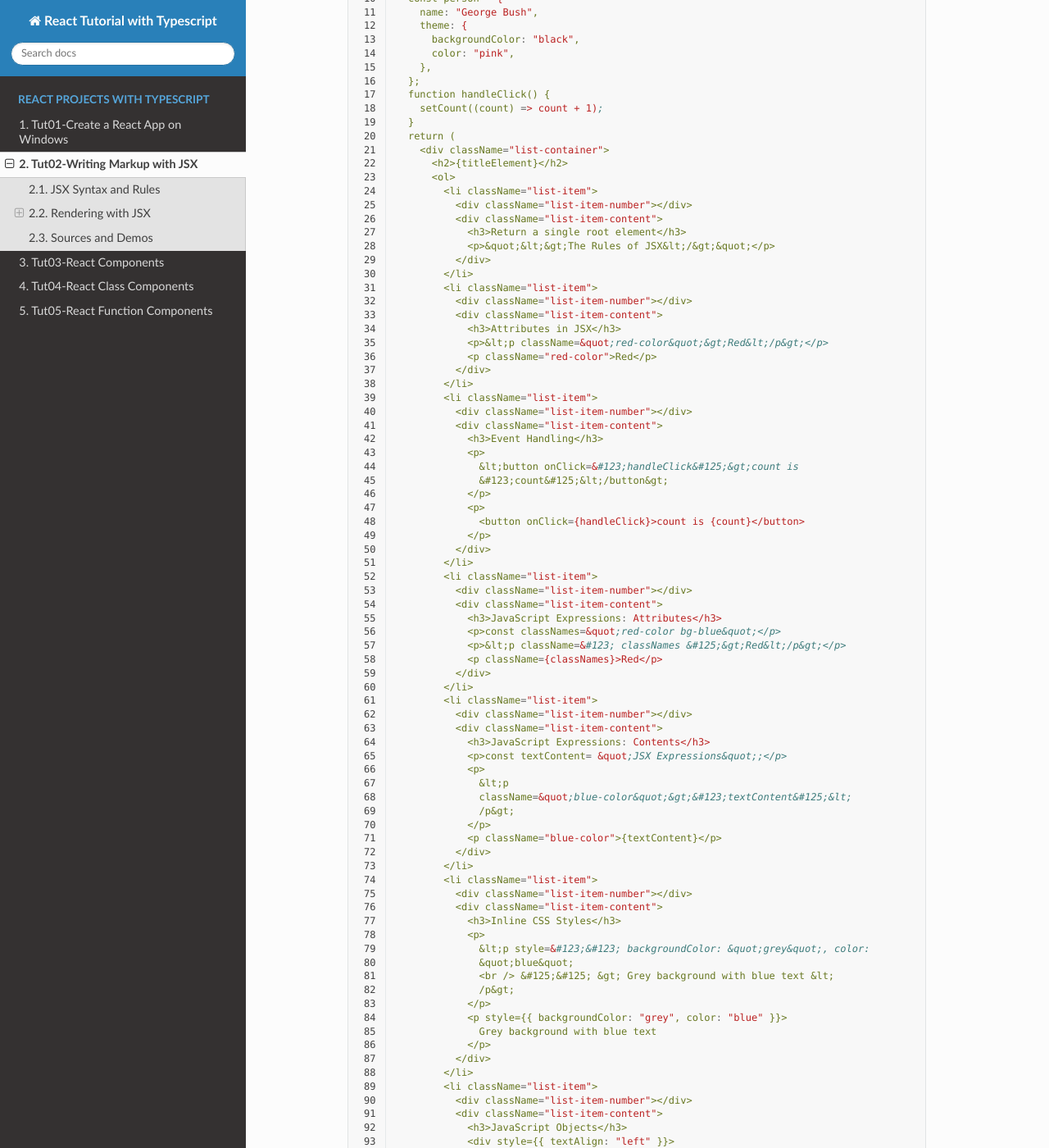
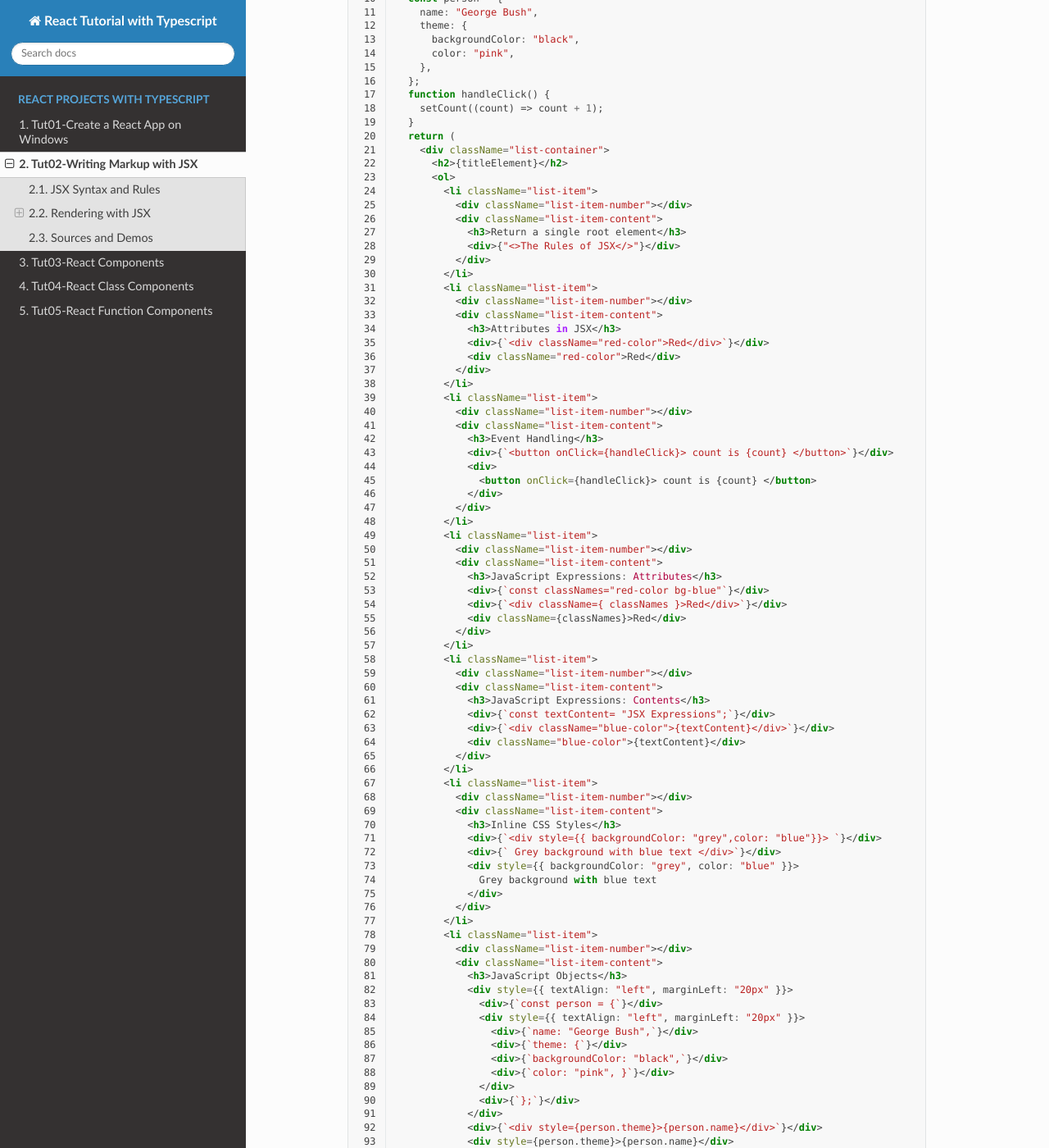
Before and after one commit to david-ggs-230/react-projects-docs, a Sphinx documentation site: the page built from docs/react-app-ts/tut02-writing-markup-with-jsx.rst, in a window 1280 px wide and 1400 px high, scrolled down 5104 px. Shown: the whole window at 82% size. Built offline with Sphinx 7.4.7 and the Read the Docs theme 3.1.0, drawn with Linux system fonts in a browser that asks for light colours; some of the changed text lies outside the part shown.

Commit message:
Add files via upload

```diff
--- a/docs/react-app-ts/tut02-writing-markup-with-jsx.rst
+++ b/docs/react-app-ts/tut02-writing-markup-with-jsx.rst
@@ -267,7 +267,7 @@ Create Project Contents
 
     - Edit the src/App.tsx file with the following contents
 
-        .. code-block:: cfg
+        .. code-block:: tsx
           :caption: src/App.tsx
           :linenos:
 
@@ -298,89 +298,72 @@ Create Project Contents
                     <div className="list-item-number"></div>
                     <div className="list-item-content">
                       <h3>Return a single root element</h3>
-                      <p>&quot;&lt;&gt;The Rules of JSX&lt;/&gt;&quot;</p>
+                      <div>{"<>The Rules of JSX</>"}</div>
                     </div>
                   </li>
                   <li className="list-item">
                     <div className="list-item-number"></div>
                     <div className="list-item-content">
                       <h3>Attributes in JSX</h3>
-                      <p>&lt;p className=&quot;red-color&quot;&gt;Red&lt;/p&gt;</p>
-                      <p className="red-color">Red</p>
+                      <div>{`<div className="red-color">Red</div>`}</div>
+                      <div className="red-color">Red</div>
                     </div>
                   </li>
                   <li className="list-item">
                     <div className="list-item-number"></div>
                     <div className="list-item-content">
                       <h3>Event Handling</h3>
-                      <p>
-                        &lt;button onClick=&#123;handleClick&#125;&gt;count is
-                        &#123;count&#125;&lt;/button&gt;
-                      </p>
-                      <p>
-                        <button onClick={handleClick}>count is {count}</button>
-                      </p>
+                      <div>{`<button onClick={handleClick}> count is {count} </button>`}</div>
+                      <div>
+                        <button onClick={handleClick}> count is {count} </button>
+                      </div>
                     </div>
                   </li>
                   <li className="list-item">
                     <div className="list-item-number"></div>
                     <div className="list-item-content">
                       <h3>JavaScript Expressions: Attributes</h3>
-                      <p>const classNames=&quot;red-color bg-blue&quot;</p>
-                      <p>&lt;p className=&#123; classNames &#125;&gt;Red&lt;/p&gt;</p>
-                      <p className={classNames}>Red</p>
+                      <div>{`const classNames="red-color bg-blue"`}</div>
+                      <div>{`<div className={ classNames }>Red</div>`}</div>
+                      <div className={classNames}>Red</div>
                     </div>
                   </li>
                   <li className="list-item">
                     <div className="list-item-number"></div>
                     <div className="list-item-content">
                       <h3>JavaScript Expressions: Contents</h3>
-                      <p>const textContent= &quot;JSX Expressions&quot;;</p>
-                      <p>
-                        &lt;p
-                        className=&quot;blue-color&quot;&gt;&#123;textContent&#125;&lt;
-                        /p&gt;
-                      </p>
-                      <p className="blue-color">{textContent}</p>
+                      <div>{`const textContent= "JSX Expressions";`}</div>
+                      <div>{`<div className="blue-color">{textContent}</div>`}</div>
+                      <div className="blue-color">{textContent}</div>
                     </div>
                   </li>
                   <li className="list-item">
                     <div className="list-item-number"></div>
                     <div className="list-item-content">
                       <h3>Inline CSS Styles</h3>
-                      <p>
-                        &lt;p style=&#123;&#123; backgroundColor: &quot;grey&quot;, color:
-                        &quot;blue&quot;
-                        <br /> &#125;&#125; &gt; Grey background with blue text &lt;
-                        /p&gt;
-                      </p>
-                      <p style={{ backgroundColor: "grey", color: "blue" }}>
+                      <div>{`<div style={{ backgroundColor: "grey",color: "blue"}}> `}</div>
+                      <div>{` Grey background with blue text </div>`}</div>
+                      <div style={{ backgroundColor: "grey", color: "blue" }}>
                         Grey background with blue text
-                      </p>
+                      </div>
                     </div>
                   </li>
                   <li className="list-item">
                     <div className="list-item-number"></div>
                     <div className="list-item-content">
                       <h3>JavaScript Objects</h3>
-                      <div style={{ textAlign: "left" }}>
-                        const person = &#123;
-                        <br />
-                        &nbsp;&nbsp;&nbsp;&nbsp;name: &quot;George Bush&quot;,
-                        <br />
-                        &nbsp;&nbsp;&nbsp;&nbsp;theme: &#123;
-                        <br />
-                        &nbsp;&nbsp;&nbsp;&nbsp;backgroundColor: &quot;black&quot;,
-                        <br />
-                        &nbsp;&nbsp;&nbsp;&nbsp;color: &quot;pink&quot;, &#125;
-                        <br />
-                        &#125;;
+                      <div style={{ textAlign: "left", marginLeft: "20px" }}>
+                        <div>{`const person = {`}</div>
+                        <div style={{ textAlign: "left", marginLeft: "20px" }}>
+                          <div>{`name: "George Bush",`}</div>
+                          <div>{`theme: {`}</div>
+                          <div>{`backgroundColor: "black",`}</div>
+                          <div>{`color: "pink", }`}</div>
+                        </div>
+                        <div>{`};`}</div>
                       </div>
-                      <p>
-                        &lt;p style=&#123;person.theme&#125;&gt;&#123;person.name&#125;
-                        &lt;/p&gt;
-                      </p>
-                      <p style={person.theme}>{person.name}</p>
+                      <div>{`<div style={person.theme}>{person.name}</div>`}</div>
+                      <div style={person.theme}>{person.name}</div>
                     </div>
                   </li>
                 </ol>
```
Also changed, not shown: docs/react-app-ts/tut04-class-components-props.rst (+11 -12 lines), docs/react-app-ts/tut05-function-components-event.rst (+5 -11 lines), docs/react-app-ts/tut05-function-components-props.rst (+26 -29 lines), docs/react-app-ts/images/tut02/tut02-writing-jsx-homepage.png, docs/react-app-ts/images/tut04/tut04-class-components-props.png, docs/react-app-ts/images/tut05/tut05-function-components-props.png.
